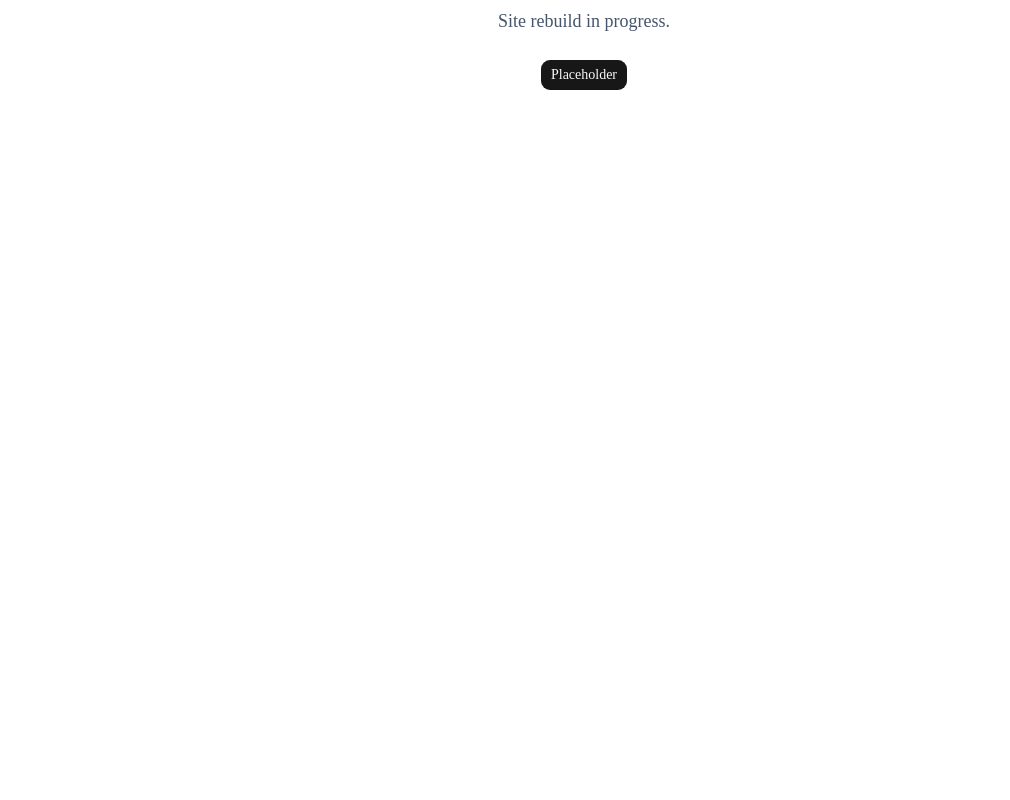
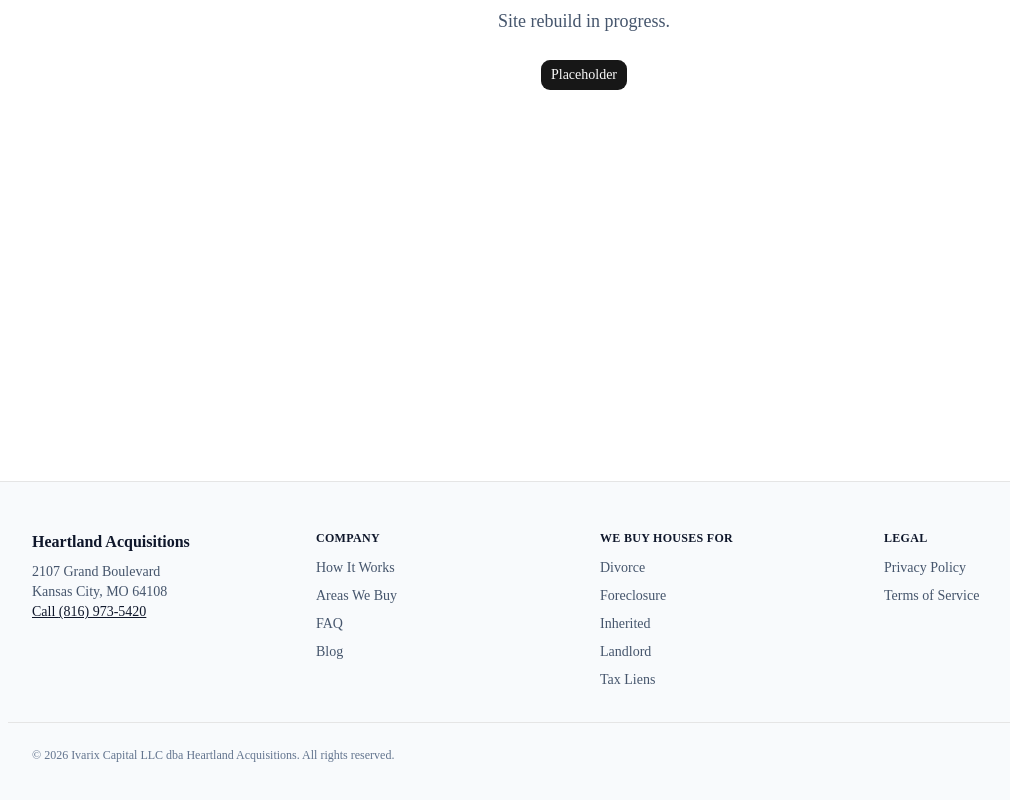
Before and after one commit to HeartlandAcquisitions/heartland-site, a Next.js app: page / in a window 1280 px wide. Shown: the part 448-1248 px from the top of the page, without its empty margins (56-1066 px from the left). Before the commit the page ends 865 px from the top, so only its background shows below. Built offline with nearby package versions, Linux system fonts and the light colour scheme.

Commit message:
feat: add footer with NAP, nav mirrors, legal links; scope nav/footer tests by landmark role

```diff
--- a/app/layout.tsx
+++ b/app/layout.tsx
@@ -2,6 +2,7 @@ import type { Metadata } from "next";
 import { Geist, Geist_Mono } from "next/font/google";
 import "./globals.css";
 import { Nav } from "@/components/nav";
+import { Footer } from "@/components/footer";
 import { siteConfig } from "@/lib/site-config";
 
 const geistSans = Geist({
@@ -31,7 +32,8 @@ export default function RootLayout({
     >
       <body className="min-h-full flex flex-col">
         <Nav />
-        {children}
+        <div className="flex-1">{children}</div>
+        <Footer />
       </body>
     </html>
   );
--- /dev/null
+++ b/components/footer.tsx
@@ -0,0 +1,82 @@
+import Link from "next/link"
+import { siteConfig } from "@/lib/site-config"
+
+export function Footer() {
+  const year = new Date().getFullYear()
+  return (
+    <footer className="mt-16 border-t bg-slate-50 py-12 text-sm text-slate-600">
+      <div className="mx-auto grid max-w-6xl grid-cols-1 gap-8 px-4 md:grid-cols-4 md:px-6">
+        <div>
+          <div className="text-base font-semibold text-slate-900">
+            {siteConfig.name}
+          </div>
+          <address className="mt-2 not-italic">
+            {siteConfig.address.street}
+            <br />
+            {siteConfig.address.city}, {siteConfig.address.state}{" "}
+            {siteConfig.address.zip}
+            <br />
+            <a
+              className="text-slate-900 underline"
+              href={siteConfig.phone.hrefTel}
+            >
+              Call {siteConfig.phone.display}
+            </a>
+          </address>
+        </div>
+
+        <div>
+          <div className="mb-3 text-xs font-semibold uppercase tracking-wide text-slate-900">
+            Company
+          </div>
+          <ul className="space-y-2">
+            {siteConfig.nav.map((item) => (
+              <li key={item.href}>
+                <Link href={item.href} className="hover:text-slate-900">
+                  {item.label}
+                </Link>
+              </li>
+            ))}
+          </ul>
+        </div>
+
+        <div>
+          <div className="mb-3 text-xs font-semibold uppercase tracking-wide text-slate-900">
+            We Buy Houses For
+          </div>
+          <ul className="space-y-2">
+            {siteConfig.verticals.map((item) => (
+              <li key={item.href}>
+                <Link href={item.href} className="hover:text-slate-900">
+                  {item.label}
+                </Link>
+              </li>
+            ))}
+          </ul>
+        </div>
+
+        <div>
+          <div className="mb-3 text-xs font-semibold uppercase tracking-wide text-slate-900">
+            Legal
+          </div>
+          <ul className="space-y-2">
+            <li>
+              <Link href="/privacy" className="hover:text-slate-900">
+                Privacy Policy
+              </Link>
+            </li>
+            <li>
+              <Link href="/terms" className="hover:text-slate-900">
+                Terms of Service
+              </Link>
+            </li>
+          </ul>
+        </div>
+      </div>
+
+      <div className="mx-auto mt-8 max-w-6xl border-t pt-6 px-4 text-xs text-slate-500 md:px-6">
+        © {year} {siteConfig.legalName}. All rights reserved.
+      </div>
+    </footer>
+  )
+}
```
Also changed, not shown: 2 other files (tests, documents, lock files or other folders).
